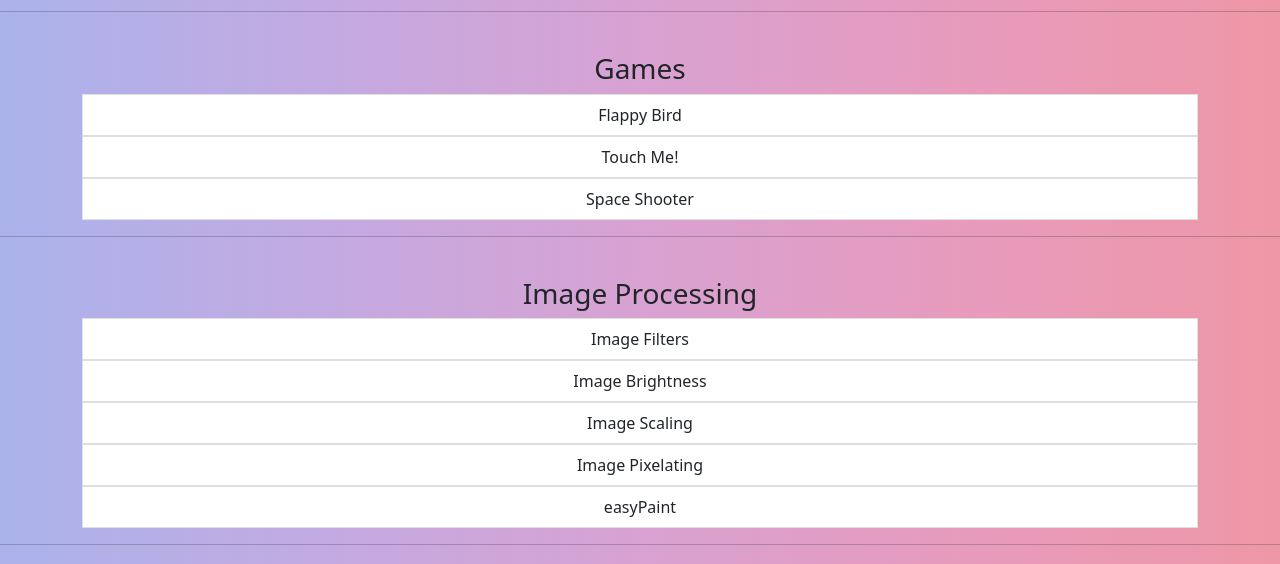
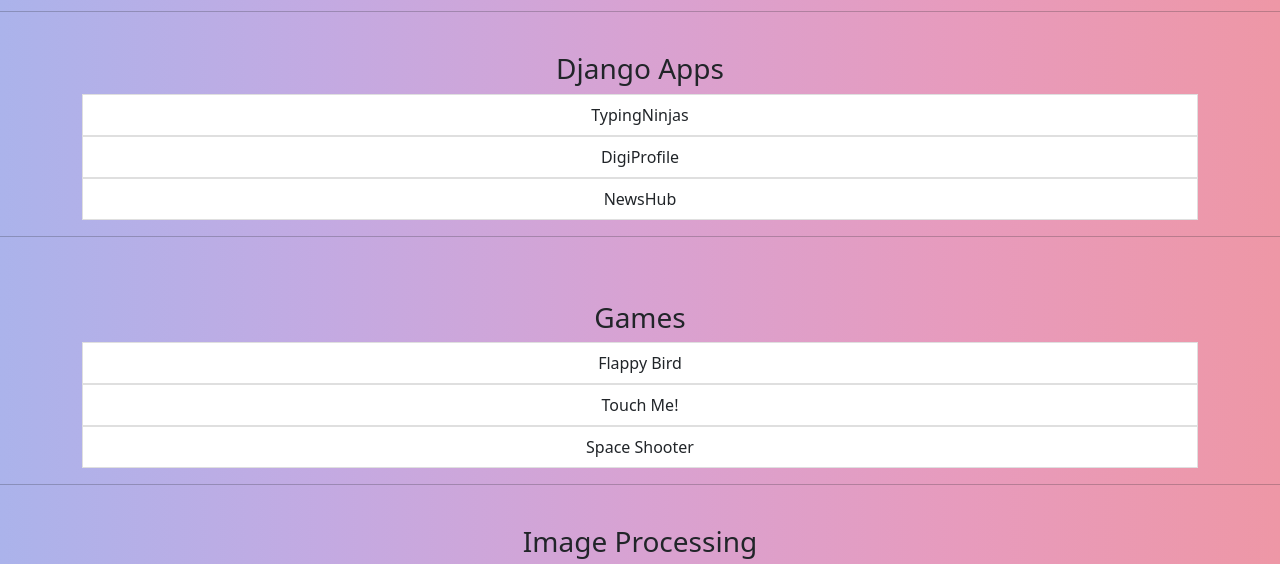
Before and after one commit to rudraWorks/my-blog, a plain HTML site: page contents.html in a window 1280 px wide. Shown: the part 157-721 px from the top of the page. Drawn offline with nearby package versions, Linux system fonts and the light colour scheme.

Commit message:
added django apps

```diff
--- a/contents.html
+++ b/contents.html
@@ -66,6 +66,18 @@
     <br>
     <h1>My Works</h1>
     <hr>
+   <br>
+    <h3 id="djangoapps">Django Apps</h3>
+    <div class="container">
+        <ul class="list-group ">
+           <a href="https://typingninjas.herokuapp.com/"><li class="list-group-item  hoverclass">TypingNinjas</li></a>
+           <a href="http://digiprofile.herokuapp.com/"><li class="list-group-item  hoverclass">DigiProfile</li></a>
+           <a href="https://newshubb.herokuapp.com/"><li class="list-group-item  hoverclass">NewsHub</li></a>
+        </ul>
+    </div>
+    <hr>
+
+    <br>
     <br>
     <h3 id="games">Games</h3>
     <div class="container">
```
